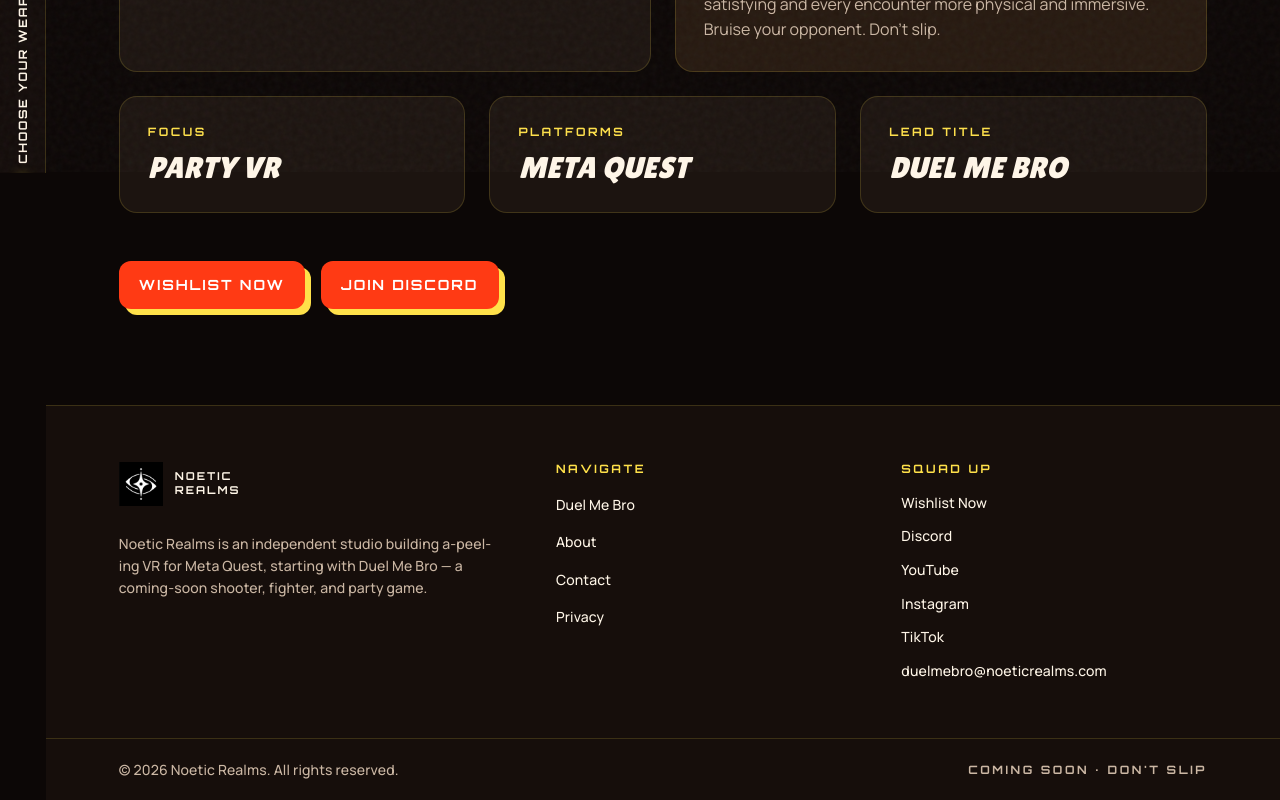
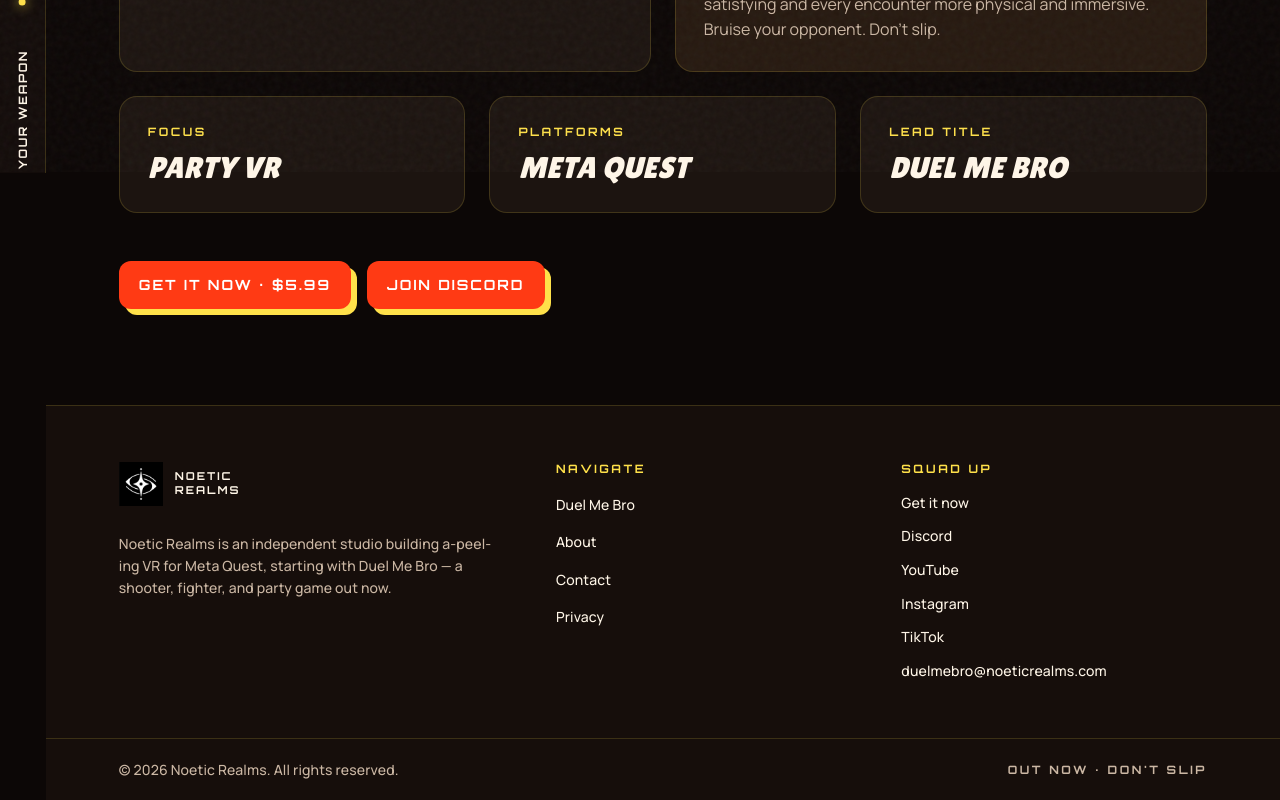
Before and after one commit to nates-dotcom/noeticrealms, a Next.js app: page /about in a window 1280 px wide. Shown: the part 628-1428 px from the top of the page. Built offline with nearby package versions, Linux system fonts and the light colour scheme; no server answers.

Commit message:
Mark Duel Me Bro as out now and show its Quest price.
The Meta listing is live, so replace coming-soon and wishlist copy with a store CTA and the verified $5.99 price.

Co-authored-by: nates-dotcom <nates-dotcom@users.noreply.github.com>

```diff
--- a/src/app/about/page.tsx
+++ b/src/app/about/page.tsx
@@ -50,7 +50,9 @@ export default function AboutPage() {
 
       <div className="mt-12 flex flex-wrap gap-4">
         <Button href={copy.studio.wishlistUrl} external>
-          {copy.about.ctaLabel}
+          {copy.game.price
+            ? `${copy.about.ctaLabel} · ${copy.game.price}`
+            : copy.about.ctaLabel}
         </Button>
         <Button href={copy.studio.discordUrl} external variant="secondary">
           Join {copy.studio.discordLabel}
--- a/src/app/games/page.tsx
+++ b/src/app/games/page.tsx
@@ -7,7 +7,7 @@ import { games } from "@/content/games";
 export const metadata: Metadata = {
   title: "Games",
   description:
-    "VR games from Noetic Realms, led by Duel Me Bro — a coming-soon shooter, fighter, and party game on Meta Quest.",
+    "VR games from Noetic Realms, led by Duel Me Bro — a shooter, fighter, and party game out now on Meta Quest.",
 };
 
 export default function GamesPage() {
@@ -18,7 +18,7 @@ export default function GamesPage() {
         eyebrow="The lineup"
         title="Games from the realm"
         highlight="realm"
-        description="Duel Me Bro leads the lineup. Coming soon on Meta Quest. Every new title gets its own page, gallery, and feature set as it is ready to show."
+        description="Duel Me Bro leads the lineup. Out now on Meta Quest. Every new title gets its own page, gallery, and feature set as it is ready to show."
       />
       <div className="mt-12 grid gap-6 lg:grid-cols-2">
         {games.map((game) => (
--- a/src/app/not-found.tsx
+++ b/src/app/not-found.tsx
@@ -7,7 +7,7 @@ export default function NotFound() {
       <p className="eyebrow">404</p>
       <h1 className="wordmark wordmark-compact mt-4">You slipped</h1>
       <p className="lede mt-5 max-w-md text-muted">
-        That page does not exist. Peel back to the arena and wishlist Duel Me Bro.
+        That page does not exist. Peel back to the arena and get Duel Me Bro.
       </p>
       <div className="mt-8">
         <Button href="/">Back home</Button>
--- a/src/components/admin/AdminApp.tsx
+++ b/src/components/admin/AdminApp.tsx
@@ -204,6 +204,7 @@ function AdminEditor({ onLogout }: { onLogout: () => void }) {
         <div className="grid gap-5 sm:grid-cols-2">
           <TextField label="Title" value={draft.game.title} onChange={(title) => setDraft({ ...draft, game: { ...draft.game, title } })} />
           <TextField label="Status label" value={draft.game.statusLabel} onChange={(statusLabel) => setDraft({ ...draft, game: { ...draft.game, statusLabel } })} />
+          <TextField label="Price" value={draft.game.price} onChange={(price) => setDraft({ ...draft, game: { ...draft.game, price } })} />
           <TextField label="Wordmark line 1" value={draft.game.wordmarkLine1} onChange={(wordmarkLine1) => setDraft({ ...draft, game: { ...draft.game, wordmarkLine1 } })} />
           <TextField label="Wordmark line 2" value={draft.game.wordmarkLine2} onChange={(wordmarkLine2) => setDraft({ ...draft, game: { ...draft.game, wordmarkLine2 } })} />
           <TextField label="VR mark" value={draft.game.vrMark} onChange={(vrMark) => setDraft({ ...draft, game: { ...draft.game, vrMark } })} />
@@ -255,7 +256,7 @@ function AdminEditor({ onLogout }: { onLogout: () => void }) {
           <TextField label="Platforms line" value={draft.studio.platformsLine} onChange={(platformsLine) => setDraft({ ...draft, studio: { ...draft.studio, platformsLine } })} />
           <TextField label="Email" value={draft.studio.email} onChange={(email) => setDraft({ ...draft, studio: { ...draft.studio, email } })} />
           <TextField label="Meta Store URL" value={draft.studio.wishlistUrl} onChange={(wishlistUrl) => setDraft({ ...draft, studio: { ...draft.studio, wishlistUrl } })} />
-          <TextField label="Wishlist button" value={draft.studio.wishlistLabel} onChange={(wishlistLabel) => setDraft({ ...draft, studio: { ...draft.studio, wishlistLabel } })} />
+          <TextField label="Store button" value={draft.studio.wishlistLabel} onChange={(wishlistLabel) => setDraft({ ...draft, studio: { ...draft.studio, wishlistLabel } })} />
           <TextField label="Discord URL" value={draft.studio.discordUrl} onChange={(discordUrl) => setDraft({ ...draft, studio: { ...draft.studio, discordUrl } })} />
           <TextField label="Discord button" value={draft.studio.discordLabel} onChange={(discordLabel) => setDraft({ ...draft, studio: { ...draft.studio, discordLabel } })} />
           <TextField label="YouTube URL" value={draft.studio.youtubeUrl} onChange={(youtubeUrl) => setDraft({ ...draft, studio: { ...draft.studio, youtubeUrl } })} />
--- a/src/components/games/GameCard.tsx
+++ b/src/components/games/GameCard.tsx
@@ -35,7 +35,7 @@ export function GameCard({ game, featured = false }: { game: Game; featured?: bo
           </h3>
           <p className={`${typography.small} mt-2 text-muted`}>{game.tagline}</p>
           <p className={`${typography.eyebrow} mt-4 text-cyan`}>
-            {game.platforms.join(" · ")}
+            {[...game.platforms, game.price].filter(Boolean).join(" · ")}
           </p>
         </div>
       </Card>
--- a/src/components/games/GameView.tsx
+++ b/src/components/games/GameView.tsx
@@ -54,6 +54,7 @@ export function GameView({
               <div className="flex flex-wrap gap-2.5">
                 <Badge>{game.statusLabel}</Badge>
                 <Badge tone="cyan">{game.platforms}</Badge>
+                {game.price ? <Badge tone="magenta">{game.price}</Badge> : null}
               </div>
               <Badge tone="magenta">{game.genres}</Badge>
             </div>
@@ -70,7 +71,9 @@ export function GameView({
             </p>
             <div className="mt-8">
               <Button href={copy.studio.wishlistUrl} external>
-                {copy.studio.wishlistLabel}
+                {game.price
+                  ? `${copy.studio.wishlistLabel} · ${game.price}`
+                  : copy.studio.wishlistLabel}
               </Button>
             </div>
           </div>
--- a/src/components/home/Ticker.tsx
+++ b/src/components/home/Ticker.tsx
@@ -1,5 +1,6 @@
 const items = [
-  "Coming soon",
+  "Out now",
+  "$5.99",
   "1v1",
   "2v2",
   "Bananas",
--- a/src/content/site-copy.ts
+++ b/src/content/site-copy.ts
@@ -29,6 +29,7 @@ export type SiteCopy = {
     wordmarkLine2: string;
     vrMark: string;
     statusLabel: string;
+    price: string;
     platforms: string;
     genres: string;
     tagline: string;
@@ -104,14 +105,15 @@ export const defaultSiteCopy: SiteCopy = {
     wordmarkLine1: "Duel Me",
     wordmarkLine2: "Bro",
     vrMark: "VR",
-    statusLabel: "Coming soon",
+    statusLabel: "Out now",
+    price: "$5.99",
     platforms: "Meta Quest",
     genres: "Shooter · Fighting · Action · Party",
     tagline: "Choose your weapon. Bruise your opponent.",
     summary:
       "A chaotic shooter, fighter, and party game for Meta Quest. Cartoon bananas pick a weapon, step in, and settle beef with their actual arms. 1v1 or 2v2. Slip once and the whole bunch is talking.",
     description: [
-      "Duel Me Bro is coming soon to Meta Quest: a party shooter-fighter where you step into banana bodies, choose your weapon, and settle it in a short, loud VR fight. Queue a 1v1 if it is personal, or run 2v2 when the whole squad wants in. Everybody is going to talk trash. Somebody is going to slip.",
+      "Duel Me Bro is out now on Meta Quest for $5.99: a party shooter-fighter where you step into banana bodies, choose your weapon, and settle it in a short, loud VR fight. Queue a 1v1 if it is personal, or run 2v2 when the whole squad wants in. Everybody is going to talk trash. Somebody is going to slip.",
       "It is competitive without being sterile and cartoon without being cute. Headset on, loadout locked, rematch queued. The bragging rights travel wherever you take them, and the look is extremely a-peel-ing.",
     ],
     pitchEyebrow: "About",
@@ -155,26 +157,26 @@ export const defaultSiteCopy: SiteCopy = {
     name: "Noetic Realms",
     tagline: "Indie VR with a peel.",
     description:
-      "Noetic Realms is an independent studio building a-peel-ing VR for Meta Quest, starting with Duel Me Bro — a coming-soon shooter, fighter, and party game.",
+      "Noetic Realms is an independent studio building a-peel-ing VR for Meta Quest, starting with Duel Me Bro — a shooter, fighter, and party game out now.",
     about:
       "We make VR games that feel alive in the headset and loud on a stream. Competitive. Chaotic. Built for players who want to move, talk trash, slip, and remember the round.",
     platformsLine: "Meta Quest",
     email: "duelmebro@noeticrealms.com",
     wishlistUrl: "https://www.meta.com/experiences/duel-me-bro/26067289019616501/",
-    wishlistLabel: "Wishlist Now",
+    wishlistLabel: "Get it now",
     discordUrl: "https://discord.gg/k3Qc4CarhU",
     discordLabel: "Discord",
     youtubeUrl: "https://www.youtube.com/@DuelMeBroVR",
     instagramUrl: "https://www.instagram.com/duelmebrovr/",
     tiktokUrl: "https://www.tiktok.com/@duelmebrovr",
-    footerLine: "Coming soon · Don't slip",
+    footerLine: "Out now · Don't slip",
   },
   about: {
     eyebrow: "Studio",
     title: "Independent VR. Ripe on purpose.",
     highlight: "Ripe",
     description:
-      "Noetic Realms is an independent studio building a-peel-ing VR for Meta Quest, starting with Duel Me Bro — a coming-soon shooter, fighter, and party game.",
+      "Noetic Realms is an independent studio building a-peel-ing VR for Meta Quest, starting with Duel Me Bro — a shooter, fighter, and party game out now.",
     whoEyebrow: "Who we are",
     whoBody:
       "We make VR games that feel alive in the headset and loud on a stream. Competitive. Chaotic. Built for players who want to move, talk trash, slip, and remember the round. First through the door is Duel Me Bro on Meta Quest: choose your weapon, bruise your opponent, try not to slip.",
@@ -188,13 +190,13 @@ export const defaultSiteCopy: SiteCopy = {
       { label: "Platforms", value: "Meta Quest" },
       { label: "Lead title", value: "Duel Me Bro" },
     ],
-    ctaLabel: "Wishlist Now",
+    ctaLabel: "Get it now",
   },
   contact: {
     eyebrow: "Ping the bunch",
     title: "Contact",
     description:
-      "Wishlist Duel Me Bro on the Meta Store, then hop in Discord for development updates. Email is for support, press, and anything that needs a paper trail.",
+      "Get Duel Me Bro on the Meta Store, then hop in Discord. Email is for support, press, and anything that needs a paper trail.",
     discordEyebrow: "Community",
     discordTitle: "Discord",
     discordBody:
--- a/src/content/studio.ts
+++ b/src/content/studio.ts
@@ -2,7 +2,7 @@ export const studio = {
   name: "Noetic Realms",
   tagline: "Indie VR with a peel.",
   description:
-    "Noetic Realms is an independent studio building a-peel-ing VR for Meta Quest, starting with Duel Me Bro — a coming-soon shooter, fighter, and party game.",
+    "Noetic Realms is an independent studio building a-peel-ing VR for Meta Quest, starting with Duel Me Bro — a shooter, fighter, and party game out now.",
   about:
     "We make VR games that feel alive in the headset and loud on a stream. Competitive. Chaotic. Built for players who want to move, talk trash, slip, and remember the round.",
   platformsLine: "Meta Quest",
```
Also changed, not shown: src/content/games.ts (+5 -3 lines).
